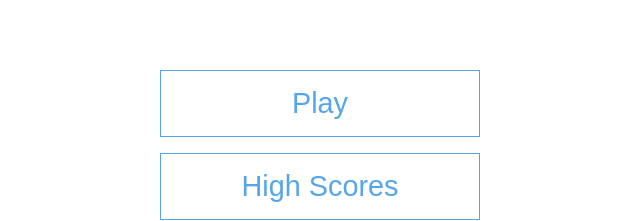
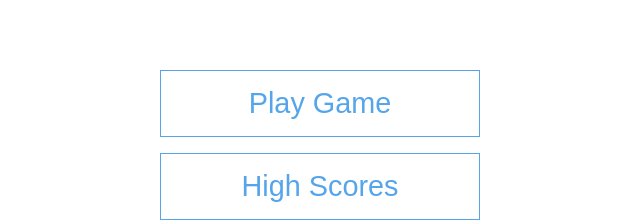
Before and after one commit to abimulia/one-project, an Angular app: page /home in a window 1280 px wide. Shown: the part 345-566 px from the top of the page, without its empty margins (328-968 px from the left). Built offline with nearby package versions, Linux system fonts and the light colour scheme.

Commit message:
add new routing to game and highscores

```diff
--- a/src/app/app.routes.ts
+++ b/src/app/app.routes.ts
@@ -1,10 +1,22 @@
 import { Routes } from '@angular/router';
 import { HomeComponent } from './home/home.component';
+import { GameComponent } from './game/game.component';
+import { HighscoresComponent } from './highscores/highscores.component';
 
 export const routes: Routes = [
     {
         path: 'home',
         title: 'Home Page',
         component: HomeComponent,
+    },
+    {
+        path: 'game',
+        title: 'Play Game',
+        component: GameComponent,
+    },
+    {
+        path: 'highscores',
+        title: 'High Scores',
+        component: HighscoresComponent,
     }
 ];
--- a/src/app/home/home.component.html
+++ b/src/app/home/home.component.html
@@ -1,5 +1,5 @@
 <div id="home" class="flex-center flex-column">
     <h1>Quiz Maker</h1>
-    <a class="btn" href="/game.html">Play</a>
-    <a class="btn" href="/highscores.html">High Scores</a>
+    <a routerLink="/game" routerLinkActive="active" ariaCurrentWhenActive="page" class="btn">Play Game</a>
+    <a routerLink="/highscores" routerLinkActive="active" ariaCurrentWhenActive="page" class="btn">High Scores</a>
 </div>
--- a/src/app/home/home.component.ts
+++ b/src/app/home/home.component.ts
@@ -1,9 +1,10 @@
 import { Component } from '@angular/core';
+import { RouterLink, RouterLinkActive, RouterOutlet } from '@angular/router';
 
 @Component({
   selector: 'app-home',
   standalone: true,
-  imports: [],
+  imports: [RouterLink, RouterOutlet,RouterLinkActive],
   templateUrl: './home.component.html',
   styleUrls: ['../app.component.css','./home.component.css']
 })
```
